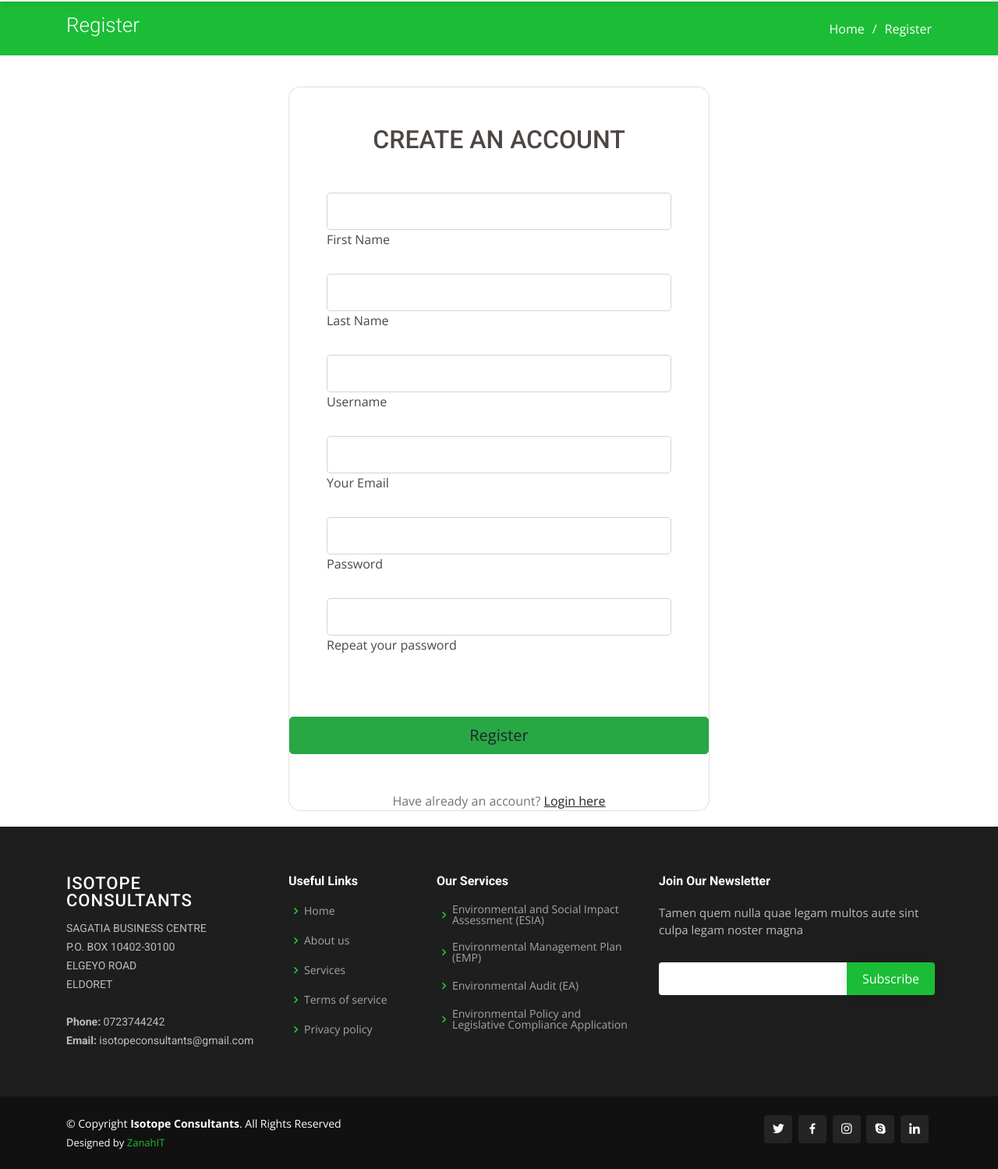
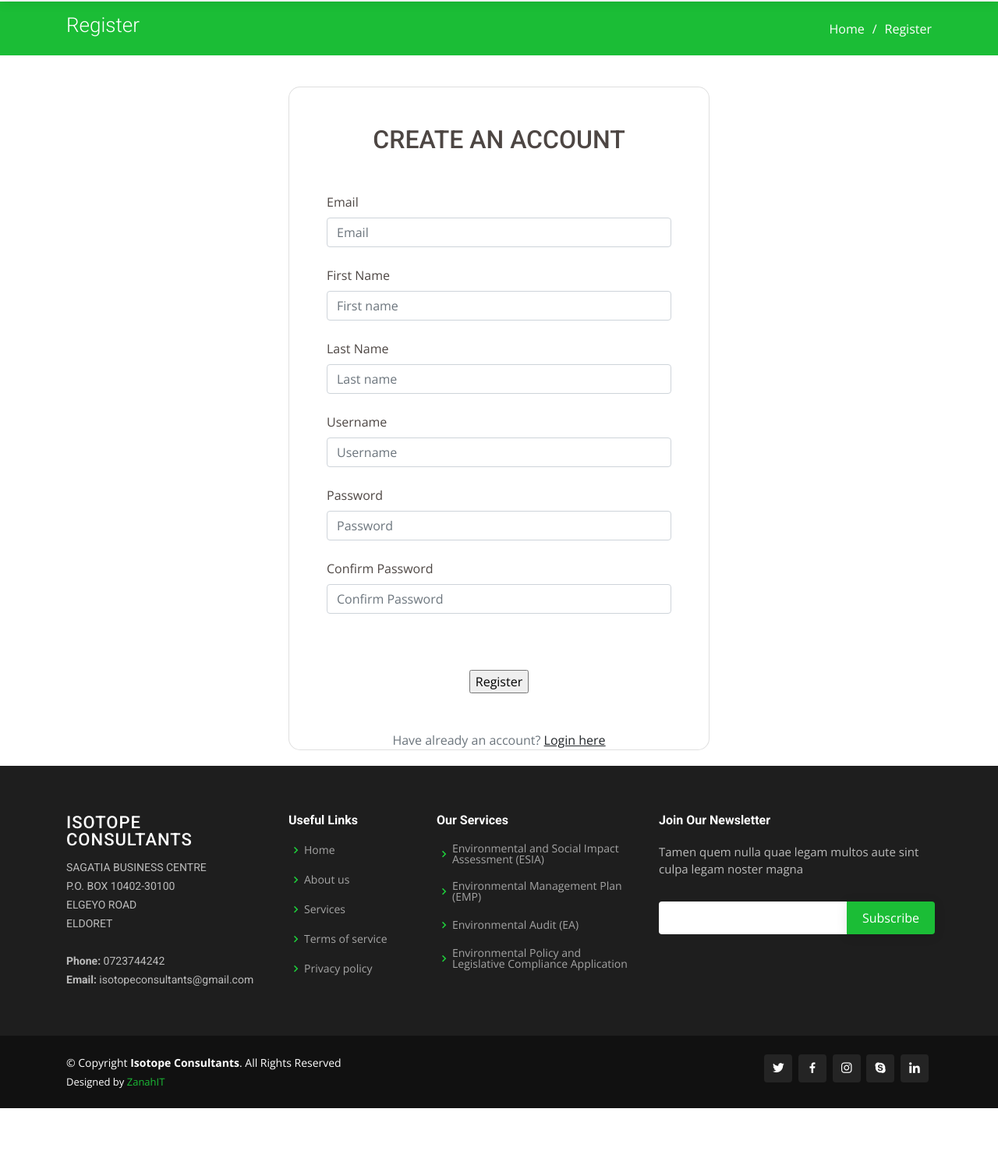
Before and after one commit to ekck/isotope-consultants, a Flask app: page /register in a window 1280 px wide. Shown: the part 70-1569 px from the top of the page at 78% size. After the commit the page ends 1491 px from the top, so only its background shows below. Run offline with Flask 2, Linux system fonts and the light colour scheme; parts of the project's set-up code (start-up, migrations or seed data) failed here and were passed over; some libraries are stand-ins or nearby versions.

Commit message:
auth flow

```diff
--- a/app/auth/views.py
+++ b/app/auth/views.py
@@ -2,6 +2,7 @@
 
 from flask import flash, redirect, render_template, url_for
 from flask_login import login_required, login_user, logout_user
+from flask_sqlalchemy import SQLAlchemy
 
 from . import auth
 from .forms import LoginForm, RegistrationForm
@@ -17,14 +18,19 @@ def register():
     form = RegistrationForm()
     if form.validate_on_submit():
         user = User(email=form.email.data,
-                            username=form.username.data,
+
                             first_name=form.first_name.data,
                             last_name=form.last_name.data,
+                            username=form.username.data,
                             password=form.password.data)
 
         # add user to the database
         db.session.add(user)
-        db.session.commit()
+        try:
+            db.session.commit()
+        except:
+            session.rollback()
+            raise
         flash('You have successfully registered! You may now login.')
 
         # redirect to the login page
--- a/app/templates/auth/register.html
+++ b/app/templates/auth/register.html
@@ -19,56 +19,113 @@
       </div>
     </section><!-- End Breadcrumbs -->
 
-    <!-- ======= login Section ======= -->
+    <!-- ======= Registration Section ======= -->
     <section id="blog" class="blog">
 
 
 
             <div class="container h-100">
+
+
               <div class="row d-flex justify-content-center align-items-center h-100">
                 <div class="col-10 col-md-9 col-lg-7 col-xl-6">
                   <div class="card" style="border-radius: 15px;">
                     <div class="card-body p-5">
                       <h2 class="text-uppercase text-center mb-5">Create an account</h2>
 
-                      <form>
+                      <form method="POST" role="form" action="{{ url_for('auth.register') }}" >
+                        {{ form.csrf_token() }}
+                        <div class="form-outline mb-4">
+                          {{ wtf.form_field(form.email, class='form-control',
+                            placeholder='Email') }}
+                          {% if form.email.errors %}
+                          <ul class="errors">
+                            {% for error in form.email.errors %}
+                              <li>{{ error }}</li>
+                            {% endfor %}
+                          </ul>
+                          {% endif %}
 
-                        <div class="form-outline mb-4">
-                          <input type="text" id="form3Example1cg" class="form-control form-control-lg" />
-                          <label class="form-label" for="form3Example1cg">First Name</label>
                         </div>
                         <div class="form-outline mb-4">
-                            <input type="text" id="form3Example1cg" class="form-control form-control-lg" />
-                            <label class="form-label" for="form3Example1cg">Last Name</label>
-                          </div>
-                          <div class="form-outline mb-4">
-                            <input type="text" id="form3Example1cg" class="form-control form-control-lg" />
-                            <label class="form-label" for="form3Example1cg">Username</label>
-                          </div>
+                          {{ wtf.form_field(form.first_name, class='form-control',
+                              placeholder='First name') }}
+                          {% if form.first_name.errors %}
+                          <ul class="errors">
+                            {% for error in form.first_name.errors %}
+                              <li>{{ error }}</li>
+                            {% endfor %}
+                          </ul>
+                        {% endif %}
+                        </div>
+                        <div class="form-outline mb-4">
+                          {{ wtf.form_field(form.last_name, class='form-control',
+                            placeholder='Last name') }}
+                          {% if form.last_name.errors %}
+                          <ul class="errors">
+                            {% for error in form.last_name.errors %}
+                              <li>{{ error }}</li>
+                            {% endfor %}
+                          </ul>
+                        {% endif %}
+                        </div>
+                        <div class="form-outline mb-4">
+                          {{ wtf.form_field(form.username, class='form-control',
+                               placeholder='Username') }}
 
-                        <div class="form-outline mb-4">
-                          <input type="email" id="form3Example3cg" class="form-control form-control-lg" />
-                          <label class="form-label" for="form3Example3cg">Your Email</label>
+                          {% if form.username.errors %}
+                          <ul class="errors">
+                            {% for error in form.username.errors %}
+                              <li>{{ error }}</li>
+                            {% endfor %}
+                          </ul>
+                        {% endif %}
                         </div>
 
                         <div class="form-outline mb-4">
-                          <input type="password" id="form3Example4cg" class="form-control form-control-lg" />
-                          <label class="form-label" for="form3Example4cg">Password</label>
+                          {{ wtf.form_field(form.password, class='form-control',
+                            placeholder='Password') }}
+                          {% if form.password.errors %}
+                          <ul class="errors">
+                            {% for error in form.password.errors %}
+                              <li>{{ error }}</li>
+                            {% endfor %}
+                          </ul>
+                        {% endif %}
                         </div>
 
                         <div class="form-outline mb-4">
-                          <input type="password" id="form3Example4cdg" class="form-control form-control-lg" />
-                          <label class="form-label" for="form3Example4cdg">Repeat your password</label>
+                          {{ wtf.form_field(form.confirm_password, class='form-control',
+                            placeholder='Confirm Password') }}
+                          {% if form.confirm_password.errors %}
+                          <ul class="errors">
+                            {% for error in form.confirm_password.errors %}
+                              <li>{{ error }}</li>
+                            {% endfor %}
+                          </ul>
+                        {% endif %}
                         </div>
+
+
+
+
 
 
                         </div>
 
                         <div class="d-flex justify-content-center">
-                          <button type="button" class="btn btn-success btn-block btn-lg gradient-custom-4 text-body">Register</button>
+                          {% if form.submit().errors %}
+                          <ul class="errors">
+                            {% for error in form.submit().errors %}
+                              <li>{{ error }}</li>
+                            {% endfor %}
+                          </ul>
+                          {% endif %}
+                         {{ form.submit() }}
+
                         </div>
 
-                        <p class="text-center text-muted mt-5 mb-0">Have already an account? <a href="#!" class="fw-bold text-body"><u>Login here</u></a></p>
+                        <p class="text-center text-muted mt-5 mb-0">Have already an account? <a href="{{ url_for('auth.login') }}" class="fw-bold text-body"><u>Login here</u></a></p>
 
                       </form>
 
```
Also changed, not shown: app/templates/auth/login.html (+22 -13 lines), app/templates/home/dashboard.html (added, +20 -0 lines), 2 other files.
